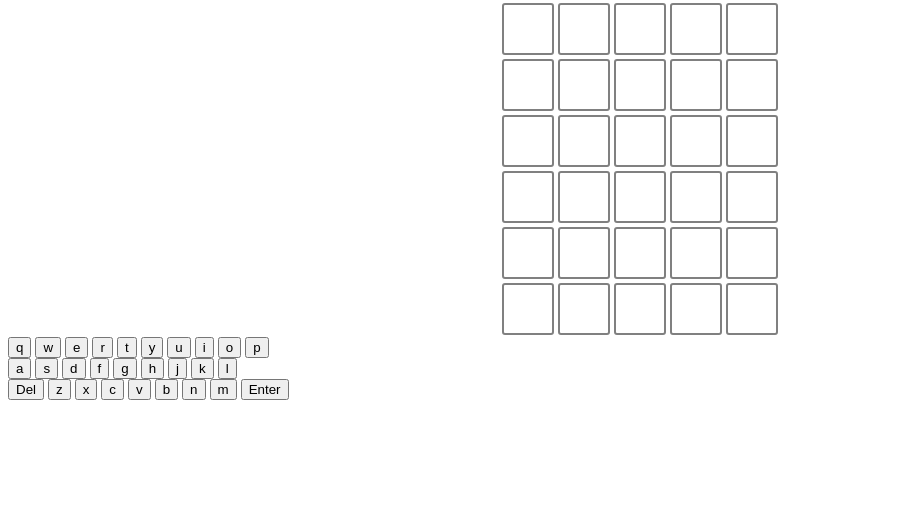
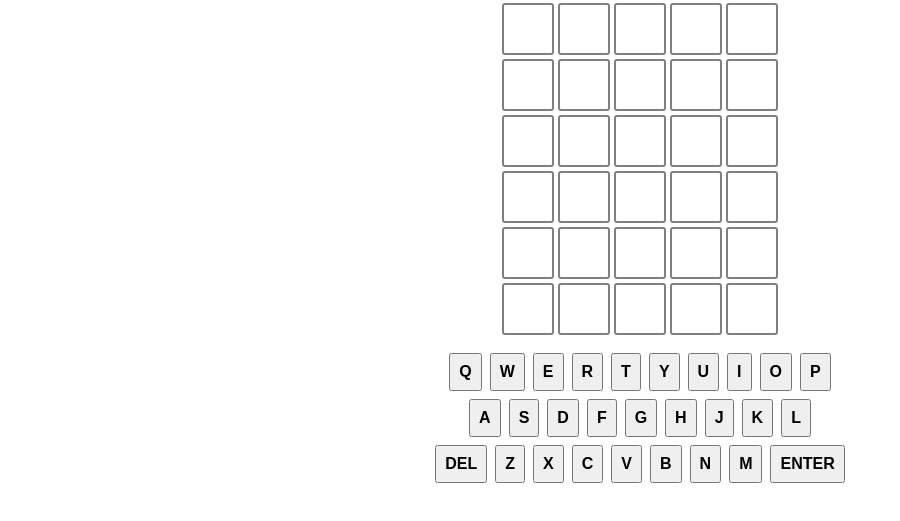
Before and after one commit to BartyParty/Valordle, a plain HTML site: page Valordle/index.html in a window 1280 px wide. Shown: the part 79-600 px from the top of the page, without its empty margins (0-900 px from the left). Drawn offline with Linux system fonts and the light colour scheme.

Commit message:
Added on-screen keyboard styling

```diff
--- a/Valordle/style.css
+++ b/Valordle/style.css
@@ -1,6 +1,8 @@
 h1 {
     text-align: center;
 }
+
+/* Gameboard Styling */
 
 #game-board {
     display: flex;
@@ -29,3 +31,29 @@ h1 {
 .letter-row {
     display: flex;
 }
+
+/* On-Screen Keyboard Styling */
+
+#keyboard-container {
+    margin: 1rem 0;
+    display: flex;
+    flex-direction: column;
+    align-items: center;
+}
+
+#keyboard-container div {
+    display: flex;
+}
+
+.second-row {
+    margin: 0.5rem 0;
+}
+
+.keyboard-button {
+    font-size: 1rem;
+    font-weight: 700;
+    padding: 0.5rem;
+    margin: 0 2px;
+    cursor: pointer;
+    text-transform: uppercase;
+}
```
